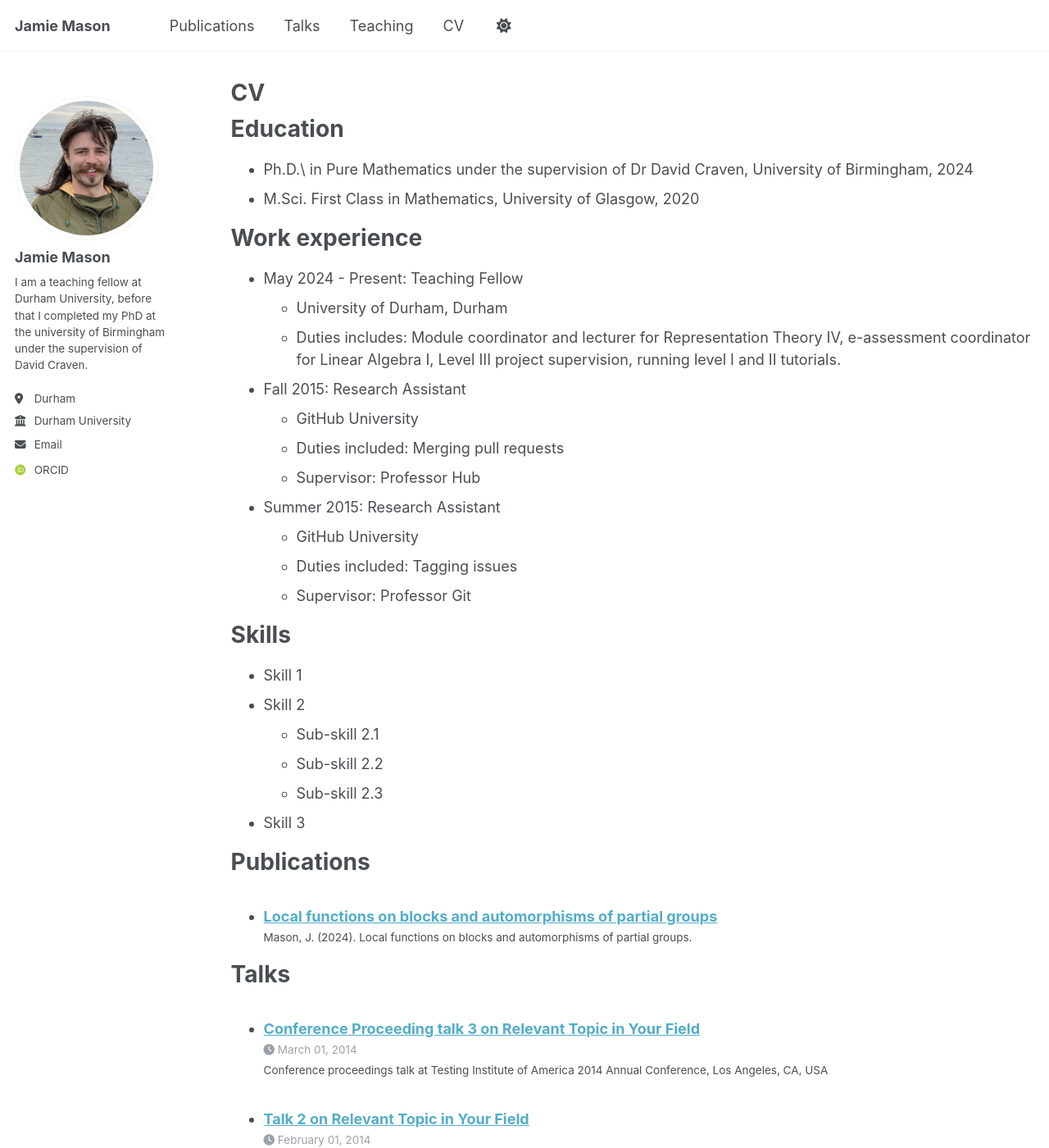
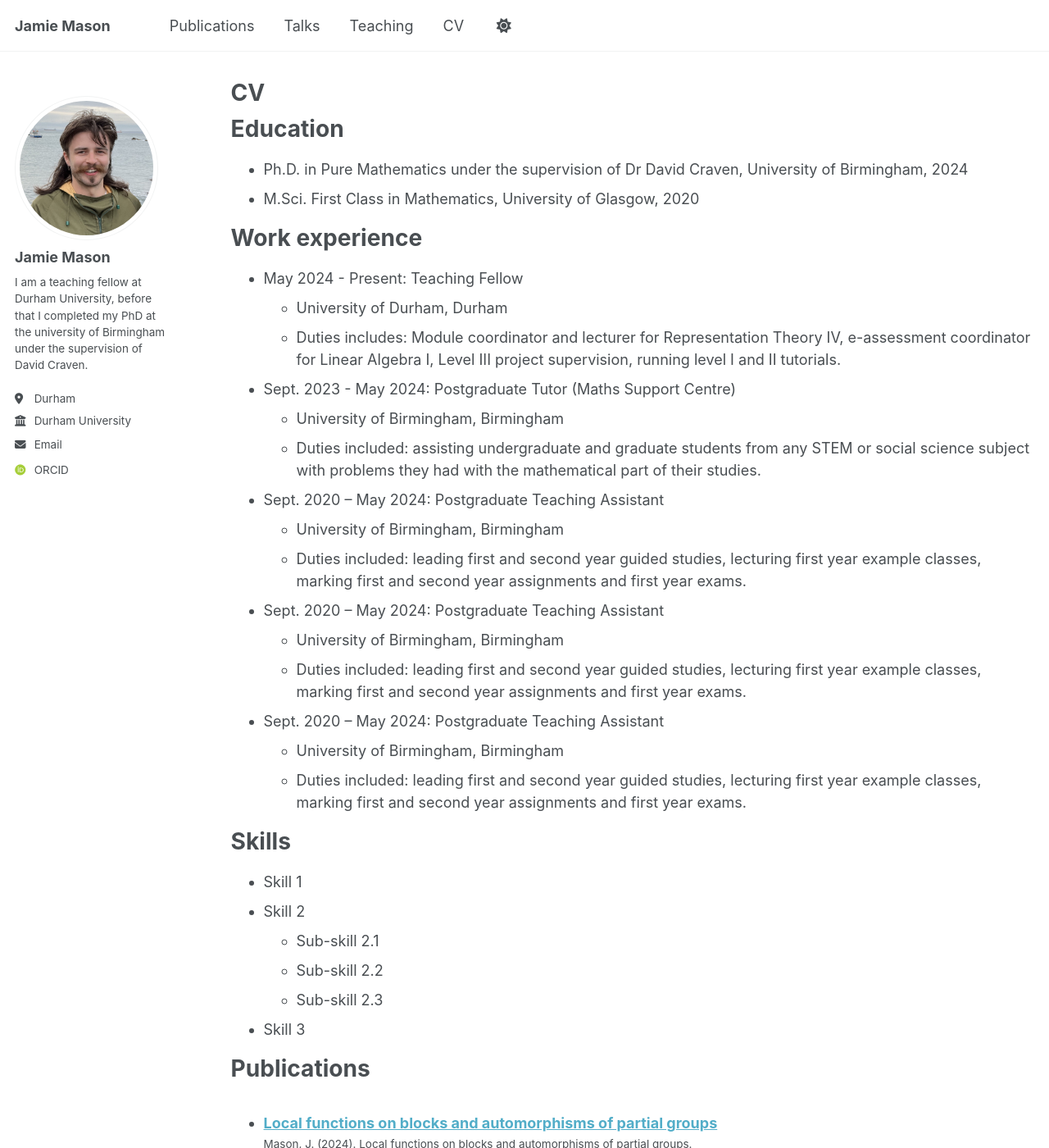
Before and after one commit to fake-versace/fake-versace.github.io, a Jekyll site: the page built from _pages/cv.md, in a window 1280 px wide and 1400 px high. Shown: the whole window at 82% size. Built offline with Jekyll 4.4.1, drawn with Linux system fonts in a browser that asks for light colours; some web fonts are replaced.

Commit message:
Update cv.md

```diff
--- a/_pages/cv.md
+++ b/_pages/cv.md
@@ -11,7 +11,7 @@ redirect_from:
 
 Education
 ======
-* Ph.D.\ in Pure Mathematics under the supervision of Dr David Craven, University of Birmingham, 2024
+* Ph.D. in Pure Mathematics under the supervision of Dr David Craven, University of Birmingham, 2024
 * M.Sci. First Class in Mathematics, University of Glasgow, 2020
 
 Work experience
@@ -20,15 +20,22 @@ Work experience
   * University of Durham, Durham
   * Duties includes: Module coordinator and lecturer for Representation Theory IV, e-assessment coordinator for Linear Algebra I, Level III project supervision, running level I and II tutorials.
 
-* Fall 2015: Research Assistant
-  * GitHub University
-  * Duties included: Merging pull requests
-  * Supervisor: Professor Hub
+* Sept. 2023 - May 2024: Postgraduate Tutor (Maths Support Centre)
+  * University of Birmingham, Birmingham
+  * Duties included: assisting undergraduate and graduate students from any STEM or social science subject with
+problems they had with the mathematical part of their studies.
 
-* Summer 2015: Research Assistant
-  * GitHub University
-  * Duties included: Tagging issues
-  * Supervisor: Professor Git
+* Sept. 2020 – May 2024: Postgraduate Teaching Assistant
+  * University of Birmingham, Birmingham
+  * Duties included: leading first and second year guided studies, lecturing first year example classes, marking first and second year assignments and first year exams.
+
+* Sept. 2020 – May 2024: Postgraduate Teaching Assistant
+  * University of Birmingham, Birmingham
+  * Duties included: leading first and second year guided studies, lecturing first year example classes, marking first and second year assignments and first year exams.
+
+* Sept. 2020 – May 2024: Postgraduate Teaching Assistant
+  * University of Birmingham, Birmingham
+  * Duties included: leading first and second year guided studies, lecturing first year example classes, marking first and second year assignments and first year exams.
 
 Skills
 ======
```
